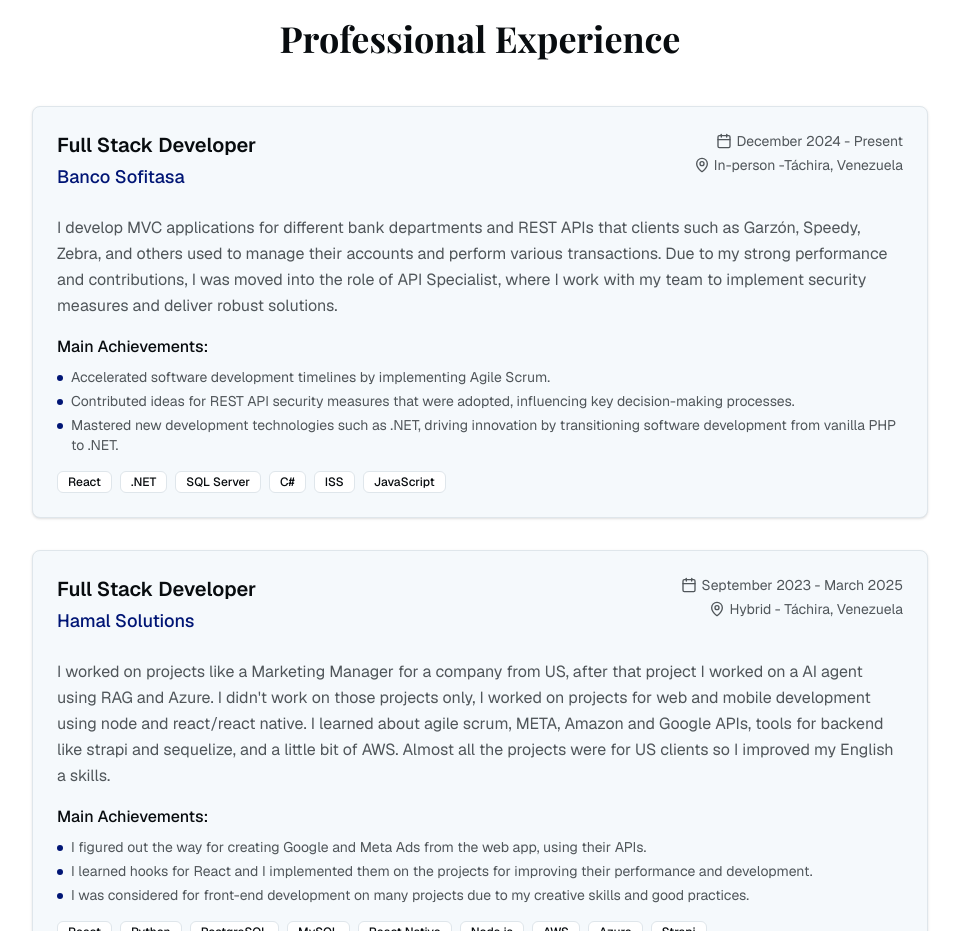
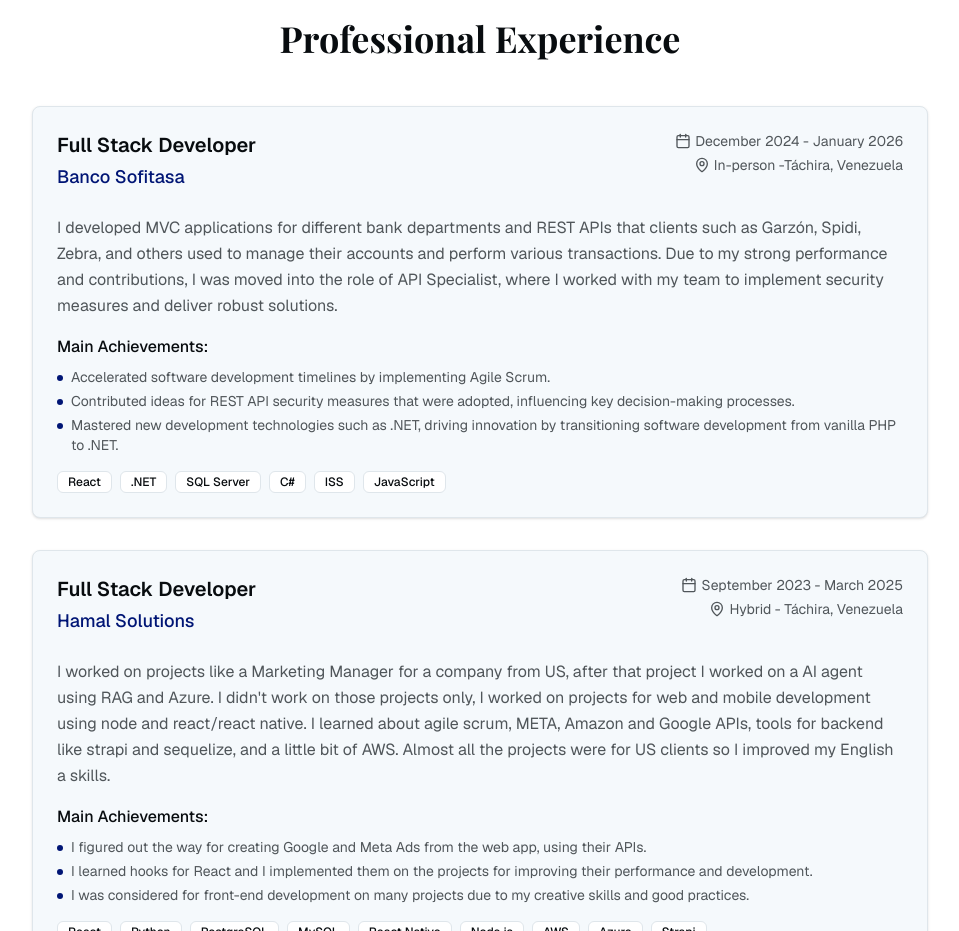
Before and after one commit to KenyerRamirez/new-portfolio, a Next.js app: page / in a window 1280 px wide. Shown: the part 1640-2571 px from the top of the page, without its empty margins (160-1119 px from the left). Built offline with nearby package versions, Linux system fonts and the light colour scheme; a web font is replaced by a local one.

Commit message:
Refactor (Experience and CV): Sofitasa experience finished

```diff
--- a/components/experience-section.tsx
+++ b/components/experience-section.tsx
@@ -5,10 +5,10 @@
     {
       company: "Banco Sofitasa",
       position: "Full Stack Developer",
-      period: "December 2024 - Present",
+      period: "December 2024 - January 2026",
       location: "In-person -Táchira, Venezuela",
       description:
-        "I develop MVC applications for different bank departments and REST APIs that clients such as Garzón, Speedy, Zebra, and others used to manage their accounts and perform various transactions. Due to my strong performance and contributions, I was moved into the role of API Specialist, where I work with my team to implement security measures and deliver robust solutions.",
+        "I developed MVC applications for different bank departments and REST APIs that clients such as Garzón, Spidi, Zebra, and others used to manage their accounts and perform various transactions. Due to my strong performance and contributions, I was moved into the role of API Specialist, where I worked with my team to implement security measures and deliver robust solutions.",
       technologies: ["React", ".NET", "SQL Server", "C#", "ISS", "JavaScript"],
       achievements: [
         "Accelerated software development timelines by implementing Agile Scrum.",
--- a/components/hero-section.tsx
+++ b/components/hero-section.tsx
@@ -13,7 +13,7 @@
 
   const handleClickDownload = () => {
     window.location.href =
-      "https://drive.usercontent.google.com/download?id=1JfGP7qPxx3o9cuYYxgC_xo_27BhL8dVZ&export=download&authuser=0&confirm=t&uuid=10ce29ad-bf42-490f-8632-ddf1ca50aaa0&at=AN8xHoomQBA6oDSWjGw63t5-fokg:1757547715850";
+      "https://drive.usercontent.google.com/download?id=1xbxHmx_R2sB7heJ6x7mUFpisFNSAkwsY&export=download&authuser=0&confirm=t&uuid=65f33b04-b668-467d-9443-76aa37e776fb&at=ANTm3cxl-wRLojD8qpFOkpGrnJTz:1767399136957";
   };
 
   return (
```
